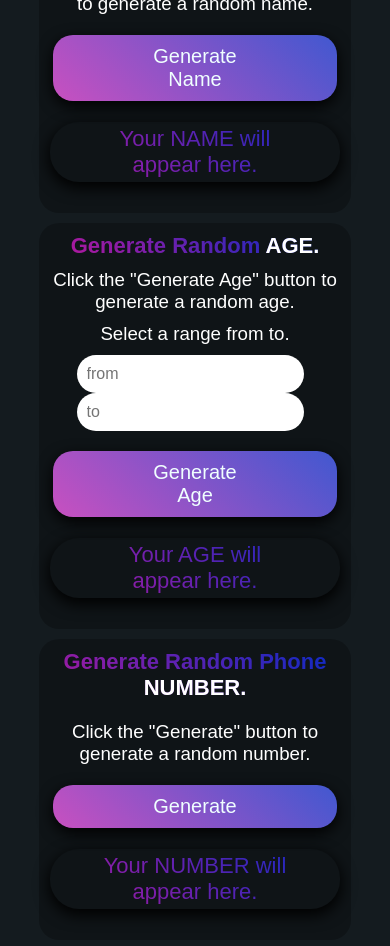
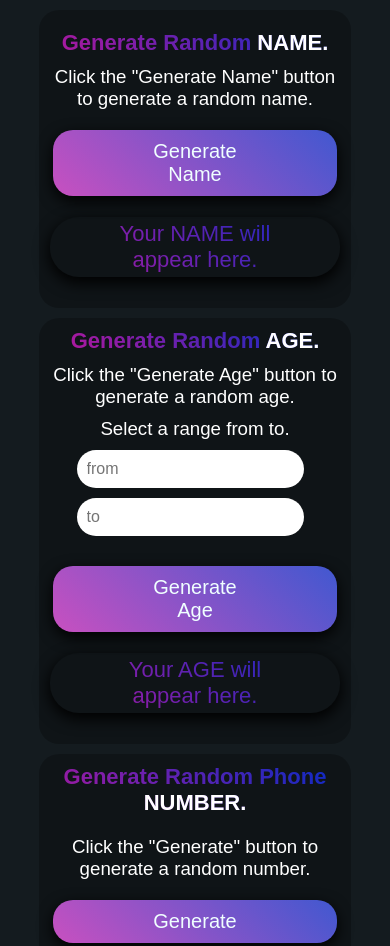
Before and after one commit to xc3mill/Generator, a plain HTML site: page index.html in a window 390 px wide. Shown: the top 946 px of the page. Drawn offline with nearby package versions, Linux system fonts and the light colour scheme; files that its build step writes are made by us from their sources.

Commit message:
Update style.scss

```diff
--- a/style.scss
+++ b/style.scss
@@ -254,3 +254,19 @@ body{
         box-shadow: rgb(0, 0, 0) 0px 5px 15px;
     }
 }
+
+@media screen and (max-width: 992px) {
+    #playground{
+        width: 100% ;
+        height: 100%;
+        display: flex;
+        justify-content: center;
+        align-items: center;
+        flex-direction: column;
+    }
+    .selectRange {
+        padding: 10px;
+        margin-bottom: 10px;
+
+    }
+}
```
